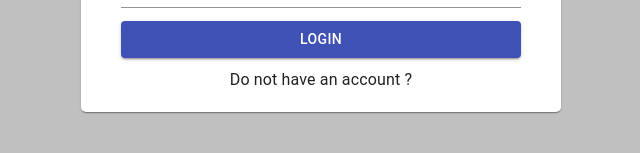
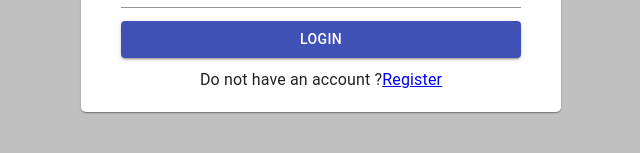
Before and after one commit to manvantar/Employee_Payroll_frontEnd, a React (Create React App) app: page /login in a window 1280 px wide. Shown: the part 495-648 px from the top of the page, without its empty margins (319-959 px from the left). Built offline with nearby package versions, Linux system fonts and the light colour scheme.

Commit message:
refactor: identing and test files

```diff
--- a/src/App.js
+++ b/src/App.js
@@ -3,11 +3,11 @@ import Signup  from './pages/register'
 import Login from './pages/login'
 import { BrowserRouter as Router, Route, Switch } from 'react-router-dom';
 import ClippedDrawer from './components/dashboard';
-import history from './history';
+//import history from './history';
 
 const App = () => {
   return (
-    <Router history={history}>
+    <Router >
       <div className="App">
           <Switch>
           <Route exact path='/' component={Signup} />
--- a/src/pages/login.jsx
+++ b/src/pages/login.jsx
@@ -1,4 +1,4 @@
-import React,{ PropTypes} from 'react';
+import React from 'react';
 import { Grid, Paper, Avatar, TextField, Button, Typography } from '@material-ui/core'
 import LockOutlinedIcon from '@material-ui/icons/LockOutlined';
 import { Formik, Form, Field, ErrorMessage } from 'formik'
@@ -72,9 +72,9 @@ const Login = ({ handleChange }) => {
                     )}
                 </Formik>
                 <Typography align='center'> Do not have an account ?
-                    {/* <Link data-testid="link" to="/register" >
+                    <Link data-testid="link" to="/register" >
                         Register
-                    </Link> */}
+                    </Link>
                 </Typography>
             </Paper>
         </Grid>
--- a/src/pages/register.jsx
+++ b/src/pages/register.jsx
@@ -101,9 +101,9 @@ const Signup = ({ handleChange }) => {
                     )}
                 </Formik>
                 <Typography align='center'> Already have an account ?
-                    {/* <Link to="/login" >
+                    <Link to="/login" >
                         Login
-                    </Link> */}
+                    </Link>
                 </Typography>
             </Paper>
         </Grid>
```
Also changed, not shown: 1 other file (tests, documents, lock files or other folders).
